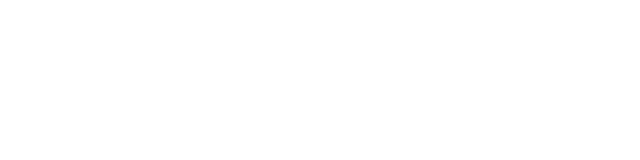
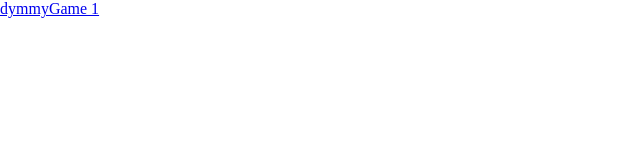
Before and after one commit to Lizon57/splendorGame, a React (Create React App) app: page / in a window 1280 px wide. Before the commit this address had no page. Shown: the top 160 px of the page, without its empty margins (0-640 px from the left). Built offline with nearby package versions, Linux system fonts and the light colour scheme.

Commit message:
Init main page

```diff
--- /dev/null
+++ b/src/pages/Main.js
@@ -0,0 +1,7 @@
+import { Link } from "react-router-dom"
+
+export const Main = () => {
+    return (
+        <Link to='game/gameI0001'>dymmyGame 1</Link>
+    )
+}
--- a/src/routes.js
+++ b/src/routes.js
@@ -1,5 +1,7 @@
+import { Main } from "./pages/Main"
 import { Game } from "./pages/Game"
 
 export const routes = [
+    { path: '/', element: Main },
     { path: '/game/:id', element: Game }
 ]
```
